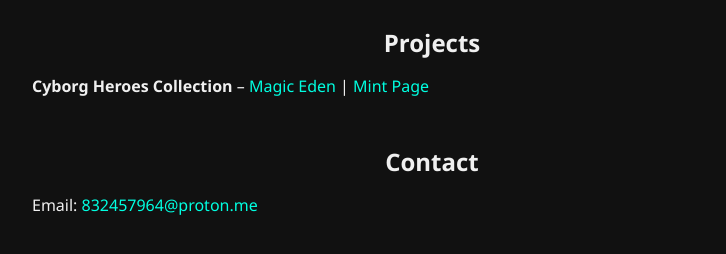
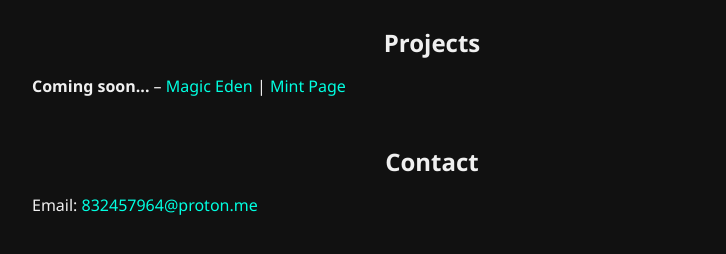
Before and after one commit to 57258963/defragyourmind, a plain HTML site: page defragyourmind_site/index.html in a window 1280 px wide. Shown: the part 118-372 px from the top of the page, without its empty margins (208-934 px from the left). Drawn offline with Linux system fonts and the light colour scheme.

Commit message:
Update index.html

```diff
--- a/defragyourmind_site/index.html
+++ b/defragyourmind_site/index.html
@@ -13,7 +13,7 @@
     <section id="projects">
       <h2>Projects</h2>
       <ul>
-        <li><strong>Cyborg Heroes Collection</strong> – <a href="#">Magic Eden</a> | <a href="#">Mint Page</a></li>
+        <li><strong>Coming soon...</strong> – <a href="#">Magic Eden</a> | <a href="#">Mint Page</a></li>
       </ul>
     </section>
     <section id="contact">
```
